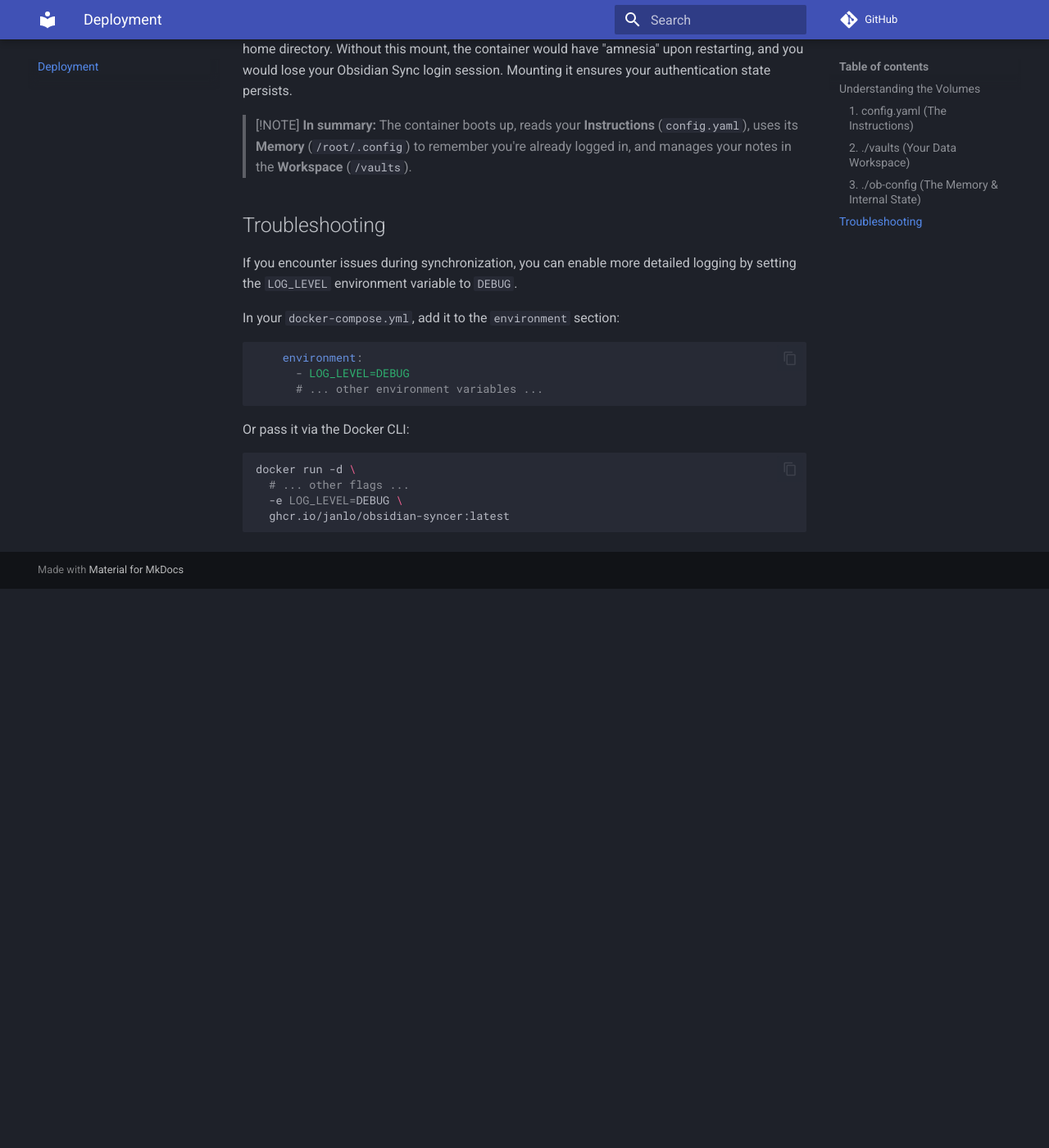
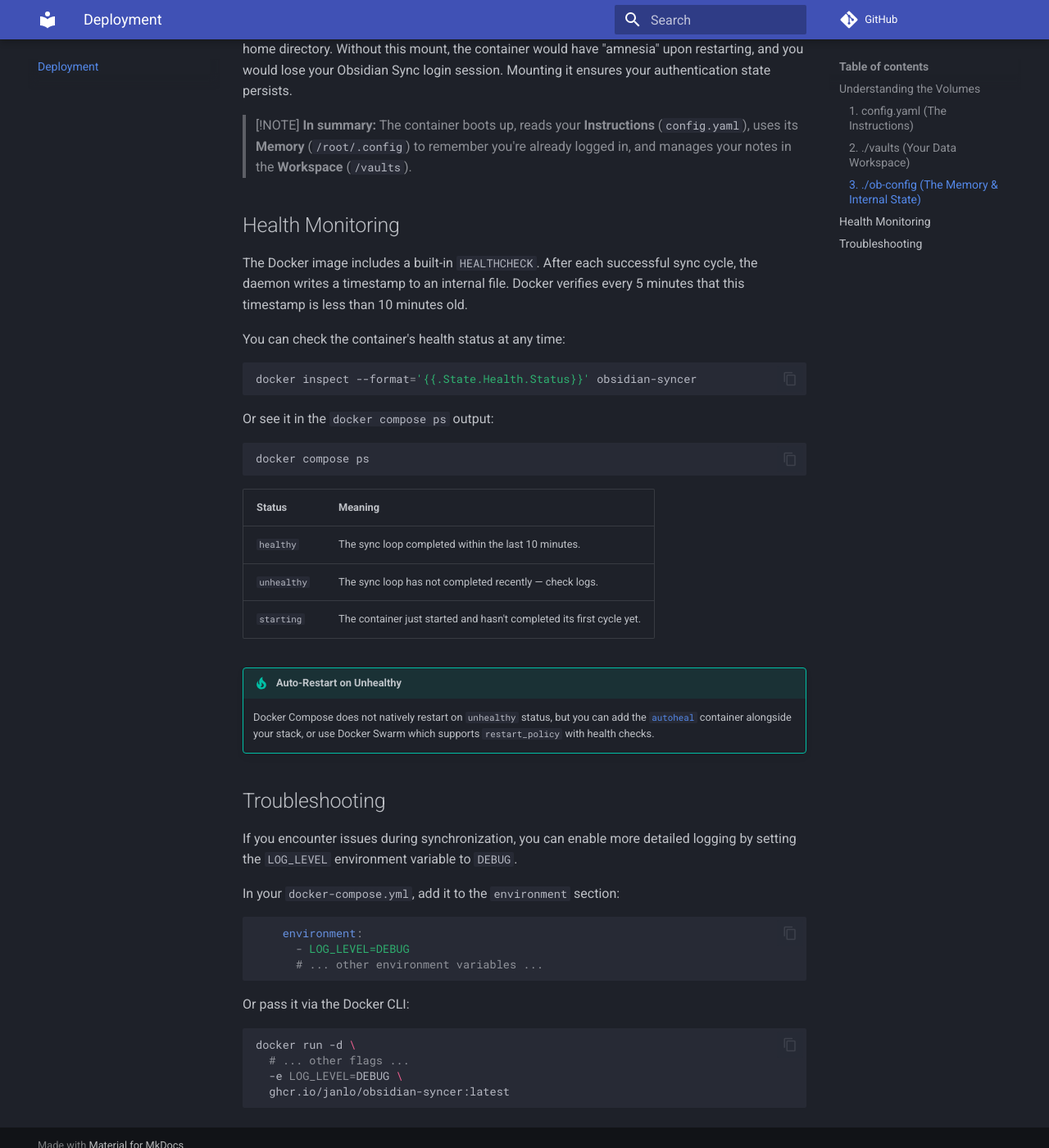
Before and after one commit to janLo/obsidian-syncer, an MkDocs documentation site: the page built from docs/deployment.md, in a window 1280 px wide and 1400 px high, scrolled down 1610 px. Shown: the whole window at 82% size. Built offline with MkDocs 1.6.1 and Material for MkDocs 9.7.7, drawn with Linux system fonts in a browser that asks for light colours; comment, search, counter and statistics services are not loaded; before the commit the page ends 2328 px from its top, so only the background shows below that.

Commit message:
docs: add health monitoring section explaining container status checks and auto-restart options

````diff
--- a/docs/deployment.md
+++ b/docs/deployment.md
@@ -73,6 +73,31 @@ Tools like the `ob` CLI and `nextcloudcmd` store their session tokens and sync c
 > [!NOTE]
 > **In summary:** The container boots up, reads your **Instructions** (`config.yaml`), uses its **Memory** (`/root/.config`) to remember you're already logged in, and manages your notes in the **Workspace** (`/vaults`).
 
+## Health Monitoring
+
+The Docker image includes a built-in `HEALTHCHECK`. After each successful sync cycle, the daemon writes a timestamp to an internal file. Docker verifies every 5 minutes that this timestamp is less than 10 minutes old.
+
+You can check the container's health status at any time:
+
+```bash
+docker inspect --format='{{.State.Health.Status}}' obsidian-syncer
+```
+
+Or see it in the `docker compose ps` output:
+
+```bash
+docker compose ps
+```
+
+| Status | Meaning |
+|---|---|
+| `healthy` | The sync loop completed within the last 10 minutes. |
+| `unhealthy` | The sync loop has not completed recently — check logs. |
+| `starting` | The container just started and hasn't completed its first cycle yet. |
+
+!!! tip "Auto-Restart on Unhealthy"
+    Docker Compose does not natively restart on `unhealthy` status, but you can add the [`autoheal`](https://github.com/willfarrell/docker-autoheal) container alongside your stack, or use Docker Swarm which supports `restart_policy` with health checks.
+
 ## Troubleshooting
 
 If you encounter issues during synchronization, you can enable more detailed logging by setting the `LOG_LEVEL` environment variable to `DEBUG`.
````
